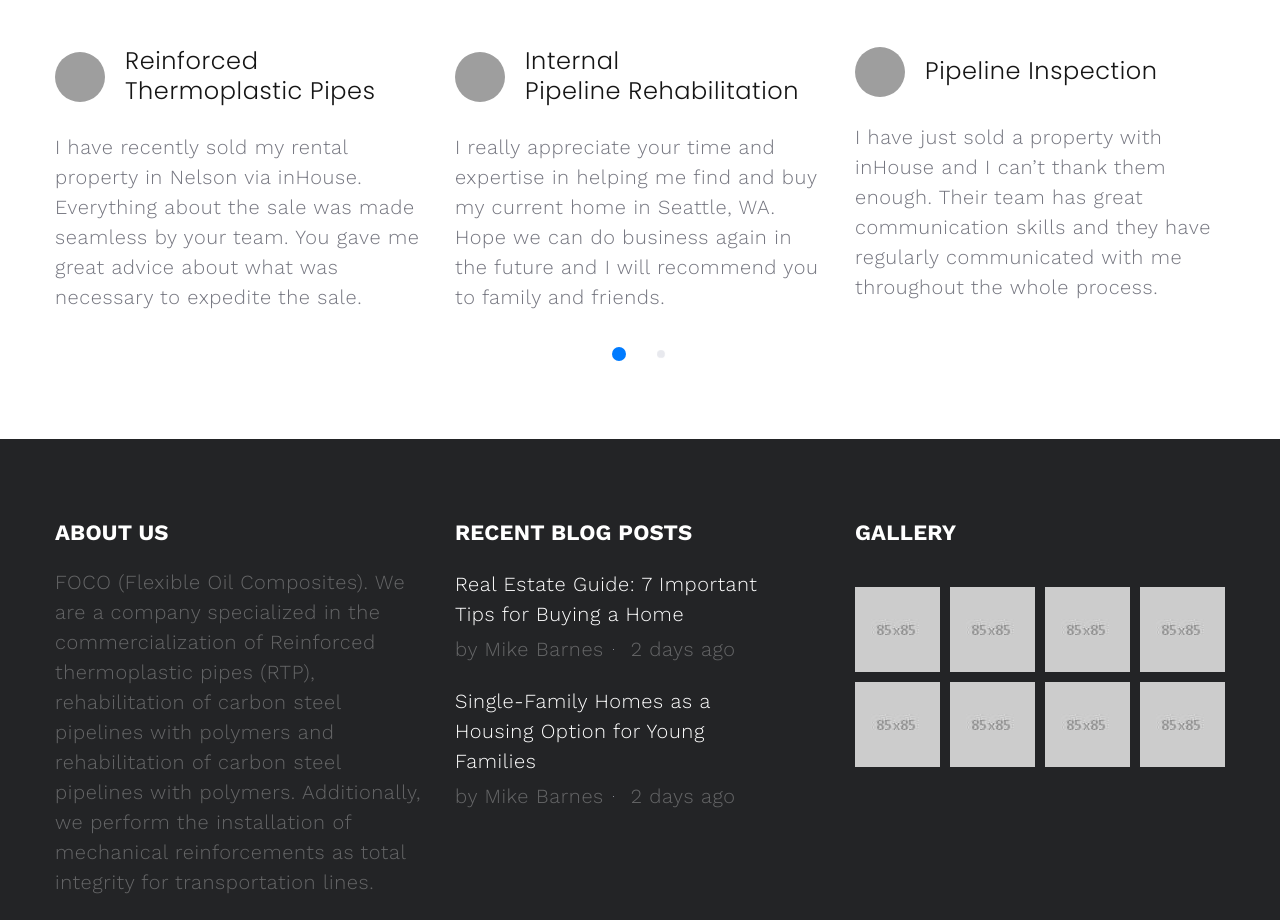
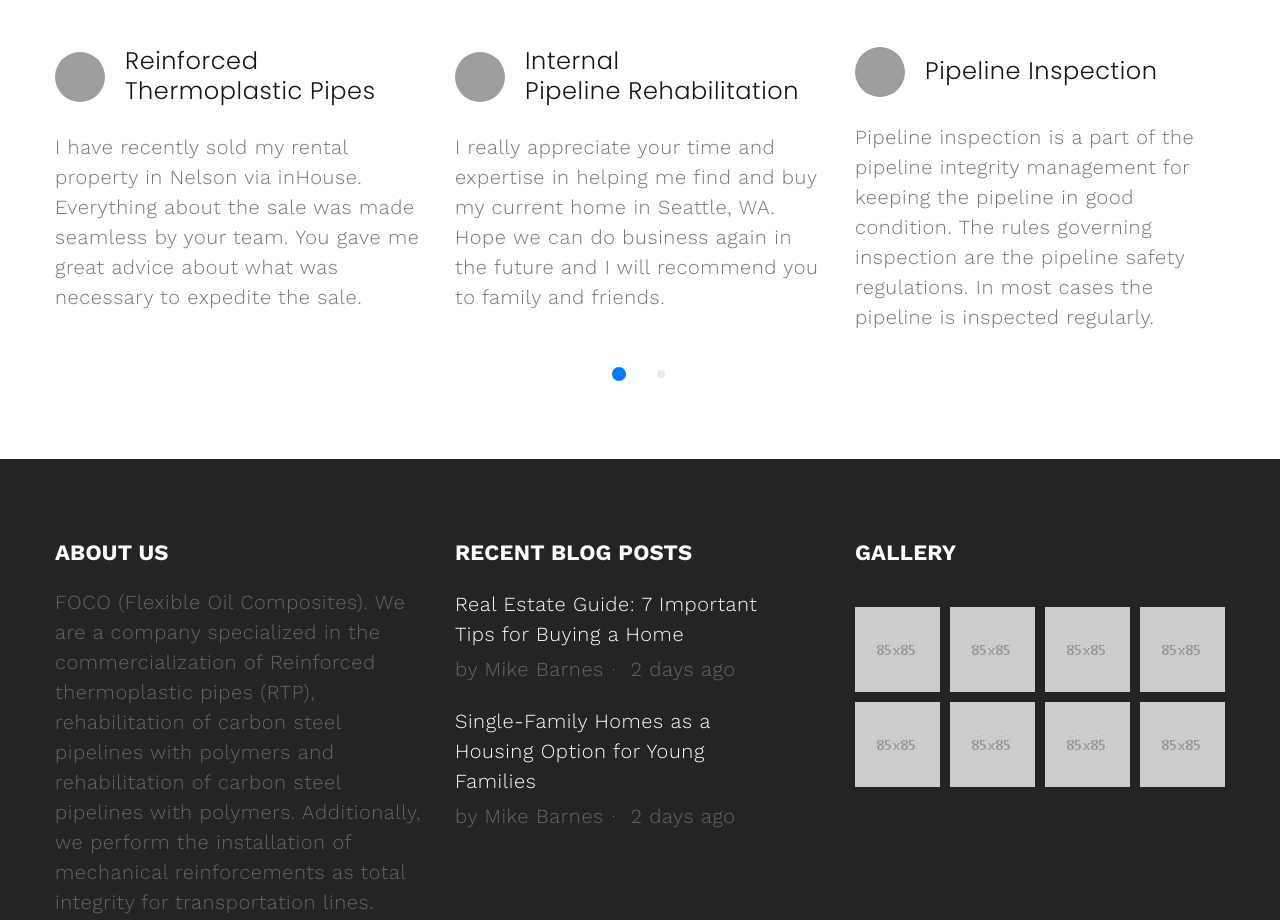
Before and after one commit to ordonezgs/FlexibleComposites-Web, a plain HTML site: page index.html in a window 1280 px wide. Shown: the part 6200-7120 px from the top of the page. Drawn offline with nearby package versions, Linux system fonts and the light colour scheme; grey boxes are pictures that could not be loaded.

Commit message:
Add files via upload

```diff
--- a/index.html
+++ b/index.html
@@ -333,7 +333,7 @@
                 </div>
               </div>
               <div class="quote-classic-text">
-                <p>I have just sold a property with inHouse and I can’t thank them enough. Their team has great communication skills and they have regularly communicated with me throughout the whole process.</p>
+                <p>Pipeline inspection is a part of the pipeline integrity management for keeping the pipeline in good condition. The rules governing inspection are the pipeline safety regulations. In most cases the pipeline is inspected regularly.</p>
               </div>
             </blockquote>
             <blockquote class="quote-classic">
```
